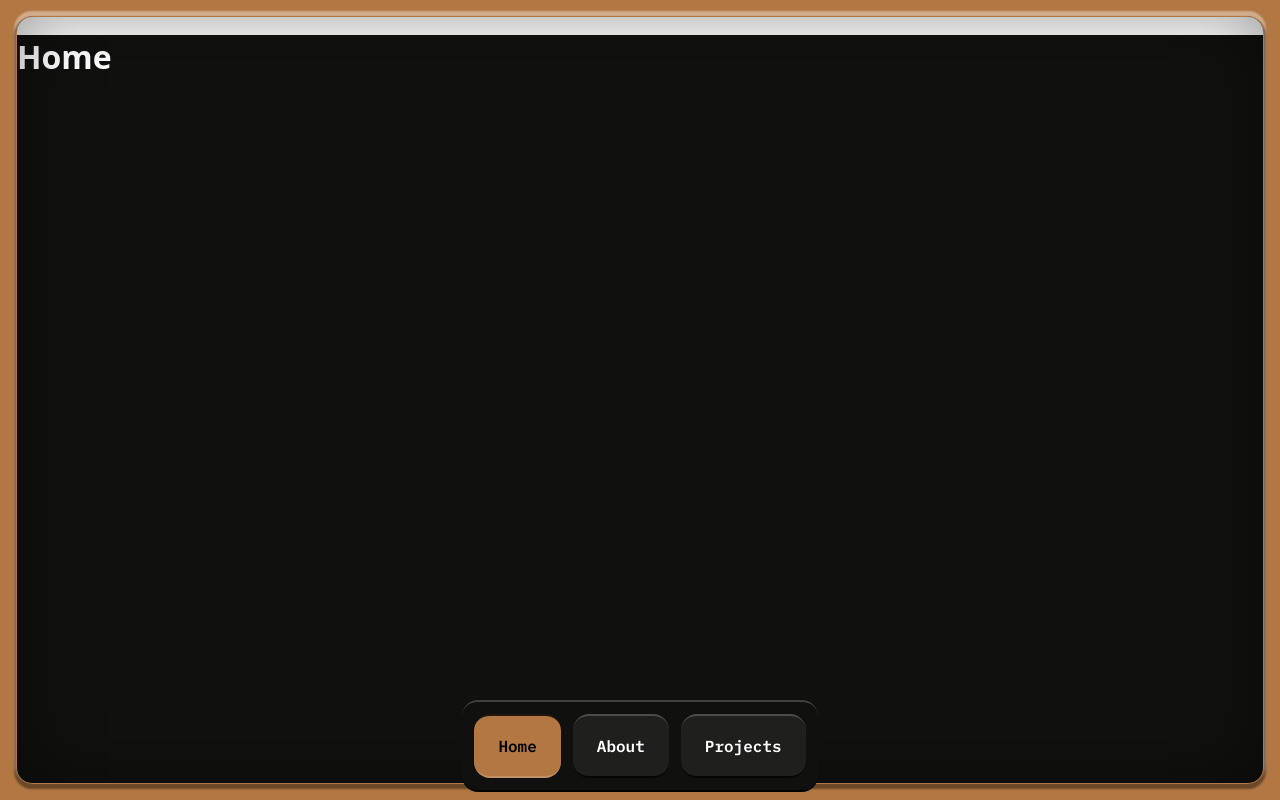
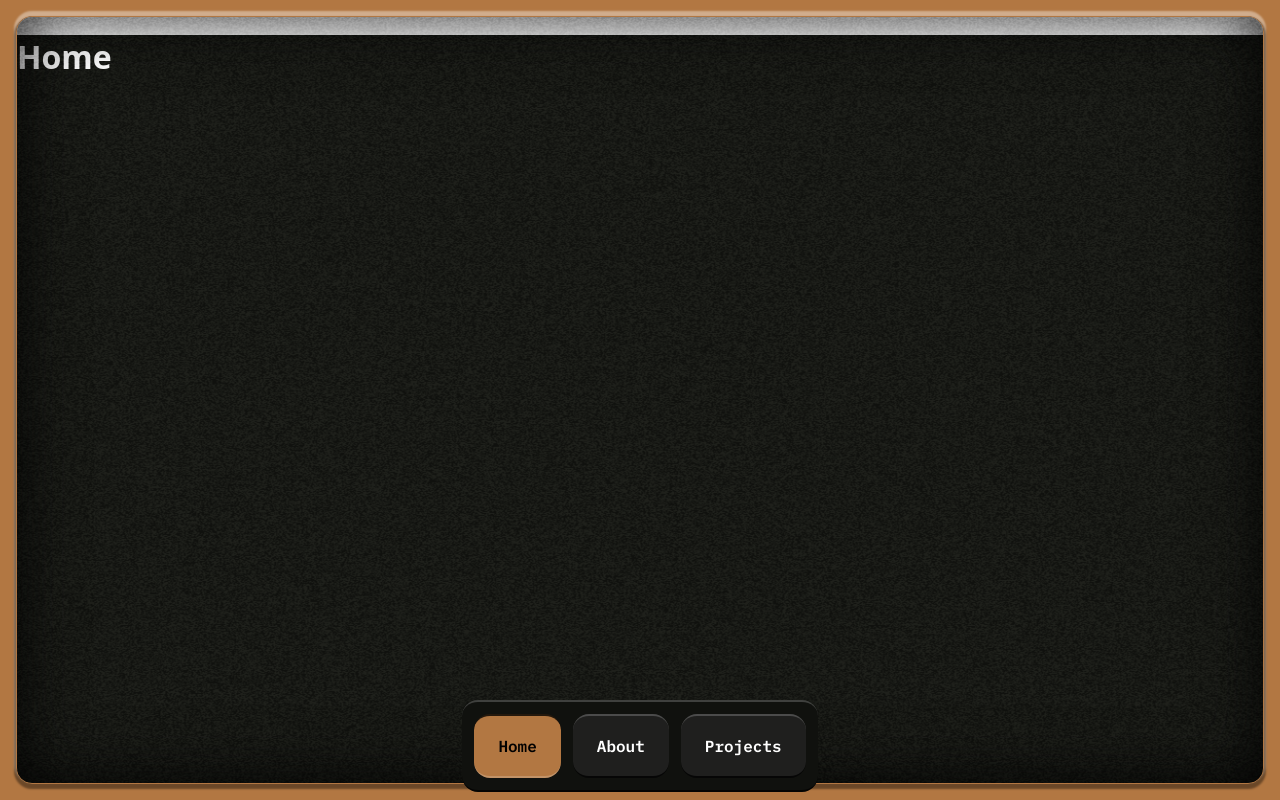
Before and after one commit to 3ll-stdio/retrofolio, a Vue app: page / in a window 1280 px wide. Built offline with nearby package versions, Linux system fonts and the light colour scheme; a web font is replaced by a local one.

Commit message:
Create noise component

```diff
--- a/src/App.vue
+++ b/src/App.vue
@@ -1,5 +1,5 @@
 <script setup lang="ts">
-import { Badge, Header, Footer, Nav } from "@components";
+import { Badge, Header, Footer, Nav, Noise } from "@components";
 </script>
 
 <template>
@@ -18,6 +18,8 @@ import { Badge, Header, Footer, Nav } from "@components";
       <Footer />
 
       <div class="shadow"></div>
+
+      <Noise class="noise" />
     </div>
 
     <Nav class="nav"></Nav>
@@ -60,7 +62,7 @@ import { Badge, Header, Footer, Nav } from "@components";
   z-index: 1;
   width: 100%;
   height: 100%;
-  box-shadow: 0px 0px 64px 0px rgba(0, 0, 0, 0.4) inset;
+  box-shadow: 0px 0px 64px 0px black inset;
 }
 
 .view {
--- a/src/components/index.ts
+++ b/src/components/index.ts
@@ -3,3 +3,4 @@ export * from "./badge";
 export * from "./header";
 export * from "./footer";
 export * from "./nav";
+export * from "./noise";
--- /dev/null
+++ b/src/components/noise/Noise.vue
@@ -0,0 +1,68 @@
+<script lang="ts">
+export default {
+  data() {
+    return {
+      name: "Noise",
+    };
+  },
+  methods: {
+    generateNoise() {
+      this.noise = document.createElement("canvas");
+      this.noise.height = window.innerHeight * 2;
+      this.noise.width = window.innerWidth * 2;
+
+      let noiseContext = this.noise.getContext("2d");
+      let noiseData = noiseContext.createImageData(
+        this.noise.width,
+        this.noise.height
+      );
+      let buffer32 = new Uint32Array(noiseData.data.buffer);
+      let len = buffer32.length - 1;
+
+      while (len--) {
+        buffer32[len] = Math.random() < 0.5 ? 0 : -1 >> 0;
+      }
+
+      noiseContext.putImageData(noiseData, 0, 0);
+    },
+    moveNoise() {
+      let canvas = this.$refs.canvas;
+      let context = canvas.getContext("2d");
+      let x = Math.random() * canvas.width;
+      let y = Math.random() * canvas.height;
+
+      context.clearRect(0, 0, canvas.width, canvas.height);
+      context.drawImage(this.noise, -x, -y);
+
+      requestAnimationFrame(this.moveNoise);
+    },
+  },
+  mounted() {
+    this.$refs.canvas.height = window.innerHeight;
+    this.$refs.canvas.width = window.innerWidth;
+    this.generateNoise();
+
+    requestAnimationFrame(this.moveNoise);
+  },
+};
+</script>
+
+<template>
+  <canvas ref="canvas"></canvas>
+</template>
+
+<style scoped>
+canvas {
+  height: 100%;
+  width: 100%;
+  mix-blend-mode: soft-light;
+  opacity: 0.4;
+  pointer-events: none;
+  position: absolute;
+  top: 0;
+  bottom: 0;
+  left: 0;
+  right: 0;
+  z-index: 5;
+}
+</style>
--- /dev/null
+++ b/src/components/noise/index.ts
@@ -0,0 +1 @@
+export { default as Noise } from "./Noise.vue";
```
